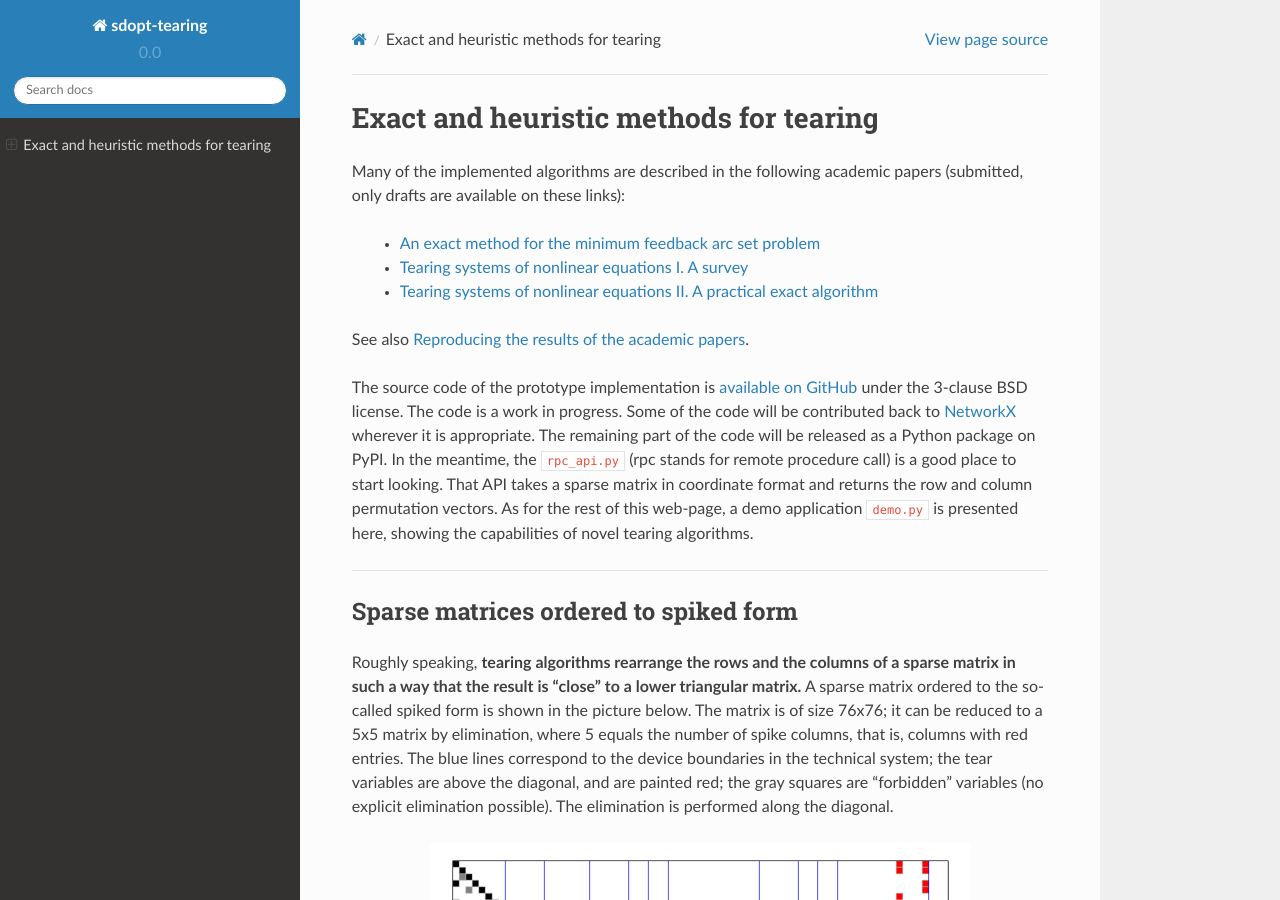
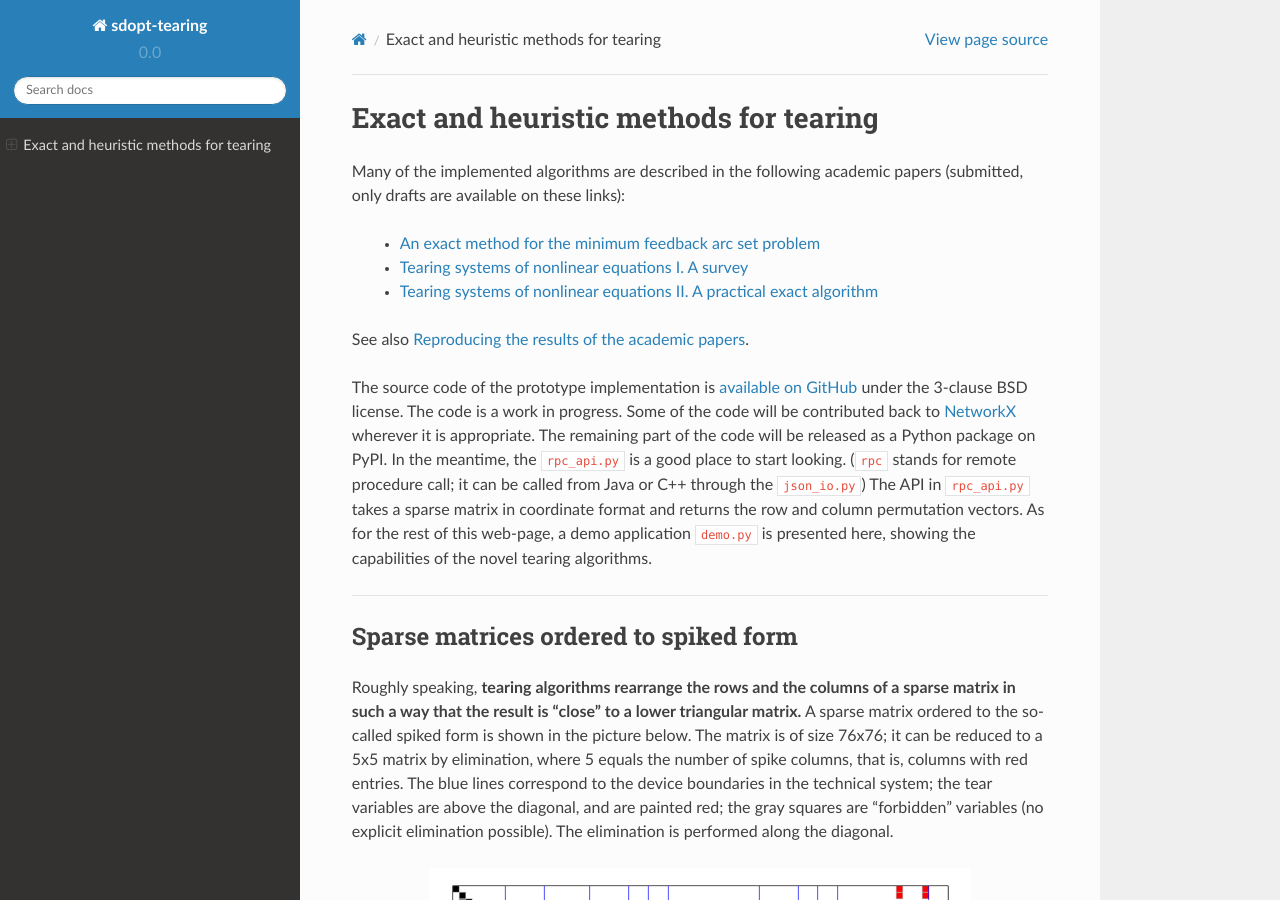
Before and after one commit to baharev/sdopt-tearing, a Sphinx documentation site: the page built from docs/index.rst, in a window 1280 px wide and 900 px high. Built offline with Sphinx 7.4.7 and the Read the Docs theme 2.0.0, drawn with Linux system fonts in a browser that asks for light colours; some of the changed text lies outside the part shown.

Commit message:
Fixing the images, now proper spiked forms

```diff
--- a/docs/index.rst
+++ b/docs/index.rst
@@ -23,12 +23,13 @@
 will be contributed back to
 `NetworkX <http://networkx.github.io/documentation/latest/overview.html>`_
 wherever it is appropriate. The remaining part of the code will be released as a
-Python package on PyPI.
-In the meantime, the :file:`rpc_api.py` (rpc stands for remote procedure call)
-is a good place to start looking. That API takes a sparse matrix in coordinate
-format and returns the row and column permutation vectors.  As for the rest of
-this web-page, a demo application :file:`demo.py` is presented here, showing the
-capabilities of novel tearing algorithms.
+Python package on PyPI.  In the meantime, the :file:`rpc_api.py` is a good place
+to start looking. (:file:`rpc` stands for remote procedure call; it can be
+called from Java or C++ through the :file:`json_io.py`) The API in
+:file:`rpc_api.py` takes a sparse matrix in coordinate format and returns the
+row and column permutation vectors. As for the rest of this web-page, a demo
+application :file:`demo.py` is presented here, showing the capabilities of the
+novel tearing algorithms.
 
 --------------------------------------------------------------------------------
 
@@ -160,9 +161,11 @@
 .. figure:: ./pics/OptimalTearing.png
    :alt: Optimal order, obtained with integer programming.
    :align: center
-   :scale: 50%
+   :scale: 39%
 
    Optimal order, obtained with integer programming
+
+Note that the first spike is the red entry right above the diagonal.
 
 --------------------------------------------------------------------------------
 
@@ -293,15 +296,19 @@
 .. figure:: ./pics/MindegNoLookahead.png
    :alt: Spiked form obtained with the greedy tearing heuristic, no lookahead.
    :align: center
-   :scale: 50%
+   :scale: 39%
 
    Spiked form obtained with the greedy tearing heuristic, no lookahead
+
+
+There are five spikes: The gray entry on the diagonal also counts as a
+spike.
 
 
 .. figure:: ./pics/MindegWithLookahead.png
    :alt: Spiked form obtained with the greedy tearing heuristic, with lookahead.
    :align: center
-   :scale: 50%
+   :scale: 39%
 
    Spiked form obtained with the greedy tearing heuristic, happens to be optimal
    with lookahead
```
Also changed, not shown: docs/pics/MindegNoLookahead.png, docs/pics/MindegNoLookahead__.png (added), docs/pics/MindegWithLookahead.png, docs/pics/MindegWithLookahead__.png (added), docs/pics/OptimalTearing.png, docs/pics/OptimalTearing__.png (added).
